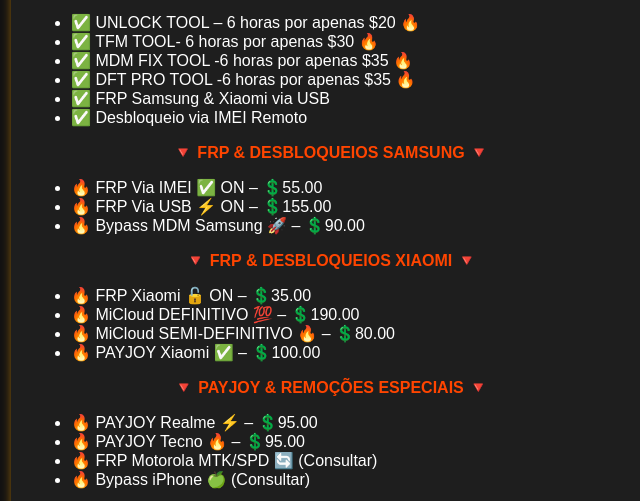
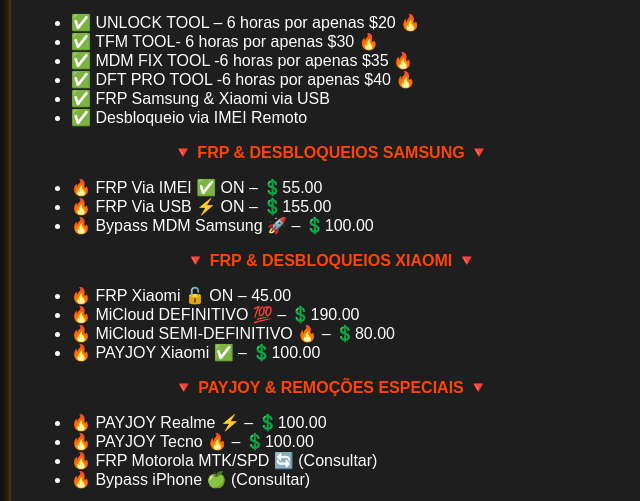
Before and after one commit to rjunlockcelll/tabela, a plain HTML site: page index.html in a window 1280 px wide. Shown: the part 378-879 px from the top of the page, 309-949 px from the left. Drawn offline with Linux system fonts and the light colour scheme.

Commit message:
Update index.html

```diff
--- a/index.html
+++ b/index.html
@@ -66,7 +66,7 @@
             <li>✅ UNLOCK TOOL – 6 horas por apenas $20 🔥</li>
             <li>✅ TFM TOOL- 6 horas por apenas $30 🔥</li>
             <li>✅ MDM FIX TOOL -6 horas por apenas $35 🔥</li>
-            <li>✅ DFT PRO TOOL -6 horas por apenas $35 🔥</li>
+            <li>✅ DFT PRO TOOL -6 horas por apenas $40 🔥</li>
             <li>✅ FRP Samsung & Xiaomi via USB</li>
             <li>✅ Desbloqueio via IMEI Remoto</li>
         </ul>
@@ -75,12 +75,12 @@
         <ul class="list">
             <li>🔥 FRP Via IMEI ✅ ON – 💲55.00</li>
             <li>🔥 FRP Via USB ⚡ ON – 💲155.00</li>
-            <li>🔥 Bypass MDM Samsung 🚀 – 💲90.00</li>
+            <li>🔥 Bypass MDM Samsung 🚀 – 💲100.00</li>
         </ul>
 
         <p class="highlight">🔻 FRP & DESBLOQUEIOS XIAOMI 🔻</p>
         <ul class="list">
-            <li>🔥 FRP Xiaomi 🔓 ON – 💲35.00</li>
+            <li>🔥 FRP Xiaomi 🔓 ON – 45.00</li>
             <li>🔥 MiCloud DEFINITIVO 💯 – 💲190.00</li>
             <li>🔥 MiCloud SEMI-DEFINITIVO 🔥 – 💲80.00</li>
             <li>🔥 PAYJOY Xiaomi ✅ – 💲100.00</li>
@@ -88,8 +88,8 @@
 
         <p class="highlight">🔻 PAYJOY & REMOÇÕES ESPECIAIS 🔻</p>
         <ul class="list">
-            <li>🔥 PAYJOY Realme ⚡ – 💲95.00</li>
-            <li>🔥 PAYJOY Tecno 🔥 – 💲95.00</li>
+            <li>🔥 PAYJOY Realme ⚡ – 💲100.00</li>
+            <li>🔥 PAYJOY Tecno 🔥 – 💲100.00</li>
             <li>🔥 FRP Motorola MTK/SPD 🔄 (Consultar)</li>
             <li>🔥 Bypass iPhone 🍏 (Consultar)</li>
         </ul>
```
